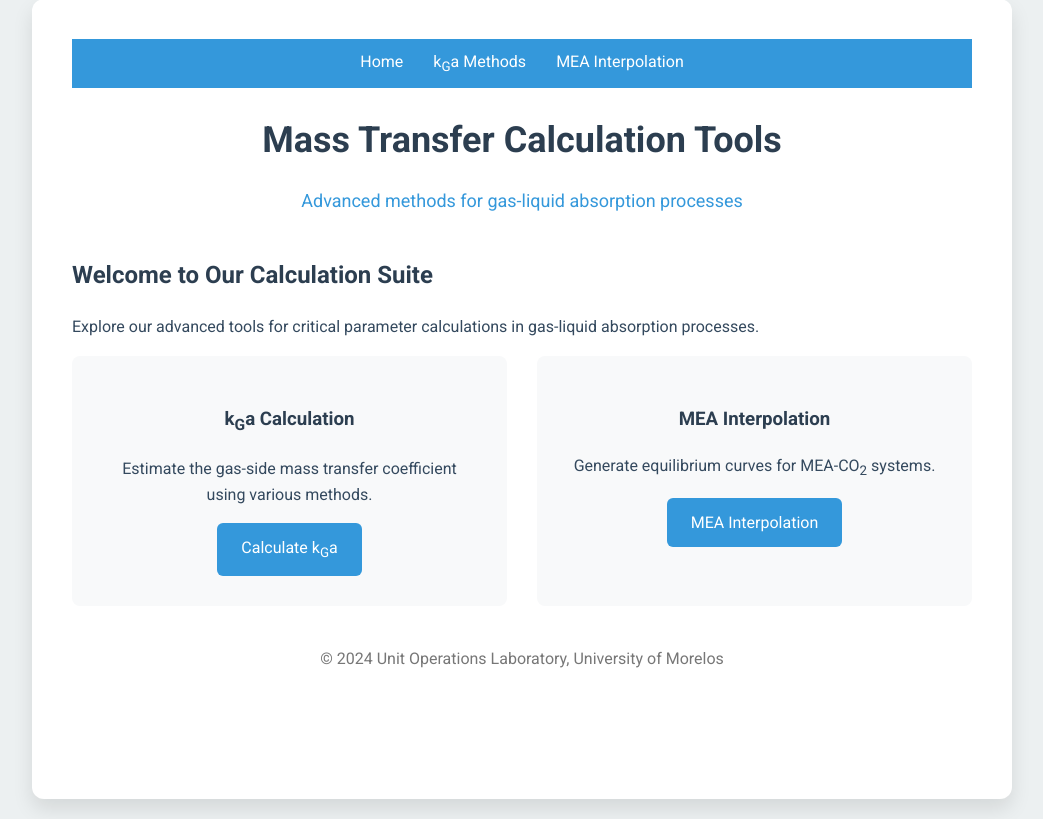
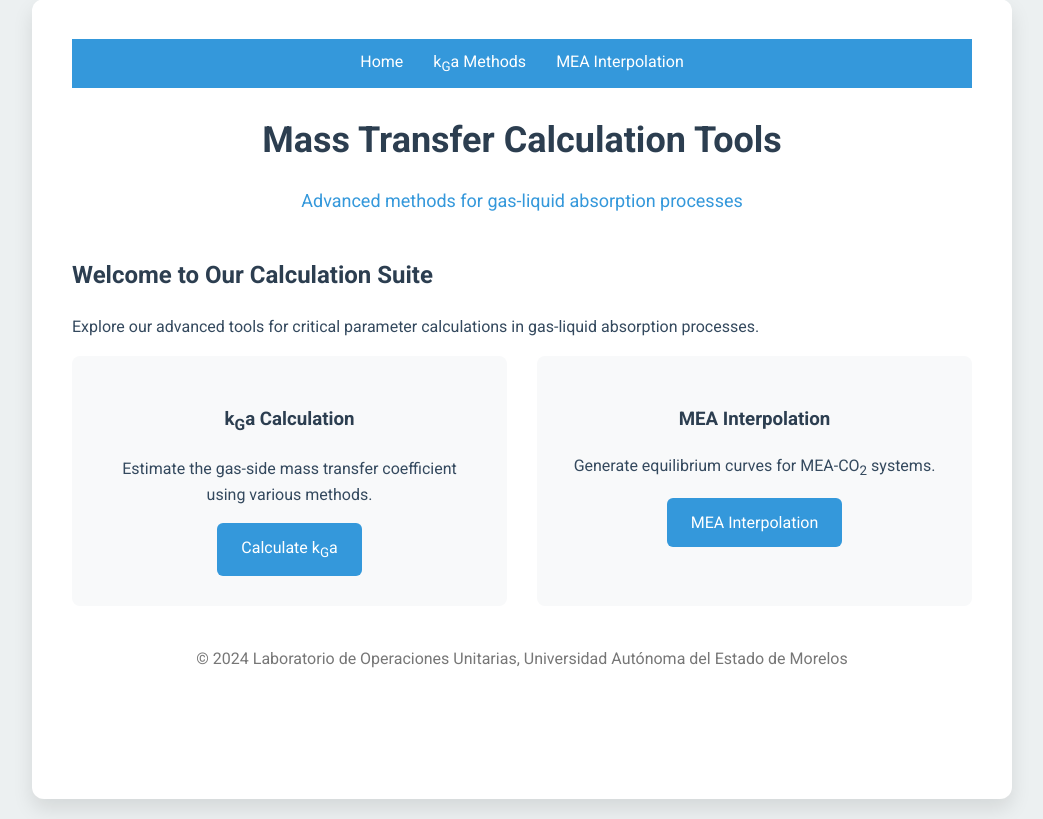
Before and after one commit to lorenzoog00/InterfazVisual_CalculoKIA, a Flask app: page / in a window 1280 px wide. Shown: the part 21-840 px from the top of the page, without its empty margins (118-1161 px from the left). Run offline with Flask 3, Linux system fonts and the light colour scheme; parts of the project's set-up code (start-up, migrations or seed data) failed here and were passed over.

Commit message:
CORRECCION de UAEM

```diff
--- a/templates/ann.html
+++ b/templates/ann.html
@@ -65,7 +65,7 @@
             {% endif %}
         </main>
         <footer>
-            <p>&copy; 2024 Unit Operations Laboratory, University of Morelos</p>
+            <p>&copy; 2024 Laboratorio de Operaciones Unitarias, Universidad Autónoma del Estado de Morelos</p>
         </footer>
     </div>
 </body>
--- a/templates/cornell.html
+++ b/templates/cornell.html
@@ -25,7 +25,7 @@
             <!-- Add result display section here -->
         </main>
         <footer>
-            <p>&copy; 2024 Unit Operations Laboratory, University of Morelos</p>
+            <p>&copy; 2024 Laboratorio de Operaciones Unitarias, Universidad Autónoma del Estado de Morelos</p>
         </footer>
     </div>
 </body>
--- a/templates/index.html
+++ b/templates/index.html
@@ -39,7 +39,7 @@
             </section>
         </main>
         <footer>
-            <p>&copy; 2024 Unit Operations Laboratory, University of Morelos</p>
+            <p>&copy; 2024 Laboratorio de Operaciones Unitarias, Universidad Autónoma del Estado de Morelos</p>
         </footer>
     </div>
 </body>
--- a/templates/mea_interpolation.html
+++ b/templates/mea_interpolation.html
@@ -55,7 +55,7 @@
             {% endif %}
         </main>
         <footer>
-            <p>&copy; 2024 Unit Operations Laboratory, University of Morelos</p>
+            <p>&copy; 2024 Laboratorio de Operaciones Unitarias, Universidad Autónoma del Estado de Morelos</p>
         </footer>
     </div>
 </body>
--- a/templates/neural_network.html
+++ b/templates/neural_network.html
@@ -40,7 +40,7 @@
             </section>
         </main>
         <footer>
-            <p>&copy; 2024 Unit Operations Laboratory, University of Morelos</p>
+            <p>&copy; 2024 Laboratorio de Operaciones Unitarias, Universidad Autónoma del Estado de Morelos</p>
         </footer>
     </div>
 </body>
--- a/templates/onda.html
+++ b/templates/onda.html
@@ -62,7 +62,7 @@
             </form>
         </main>
         <footer>
-            <p>&copy; 2024 Unit Operations Laboratory, University of Morelos</p>
+            <p>&copy; 2024 Laboratorio de Operaciones Unitarias, Universidad Autónoma del Estado de Morelos</p>
         </footer>
     </div>
     <script>
--- a/templates/resultado.html
+++ b/templates/resultado.html
@@ -27,7 +27,7 @@
             </div>
         </main>
         <footer>
-            <p>&copy; 2024 Unit Operations Laboratory, University of Morelos</p>
+            <p>&copy; 2024 Laboratorio de Operaciones Unitarias, Universidad Autónoma del Estado de Morelos</p>
         </footer>
     </div>
 </body>
--- a/templates/shulman.html
+++ b/templates/shulman.html
@@ -25,7 +25,7 @@
             <!-- Add result display section here -->
         </main>
         <footer>
-            <p>&copy; 2024 Unit Operations Laboratory, University of Morelos</p>
+            <p>&copy; 2024 Laboratorio de Operaciones Unitarias, Universidad Autónoma del Estado de Morelos</p>
         </footer>
     </div>
 </body>
```
